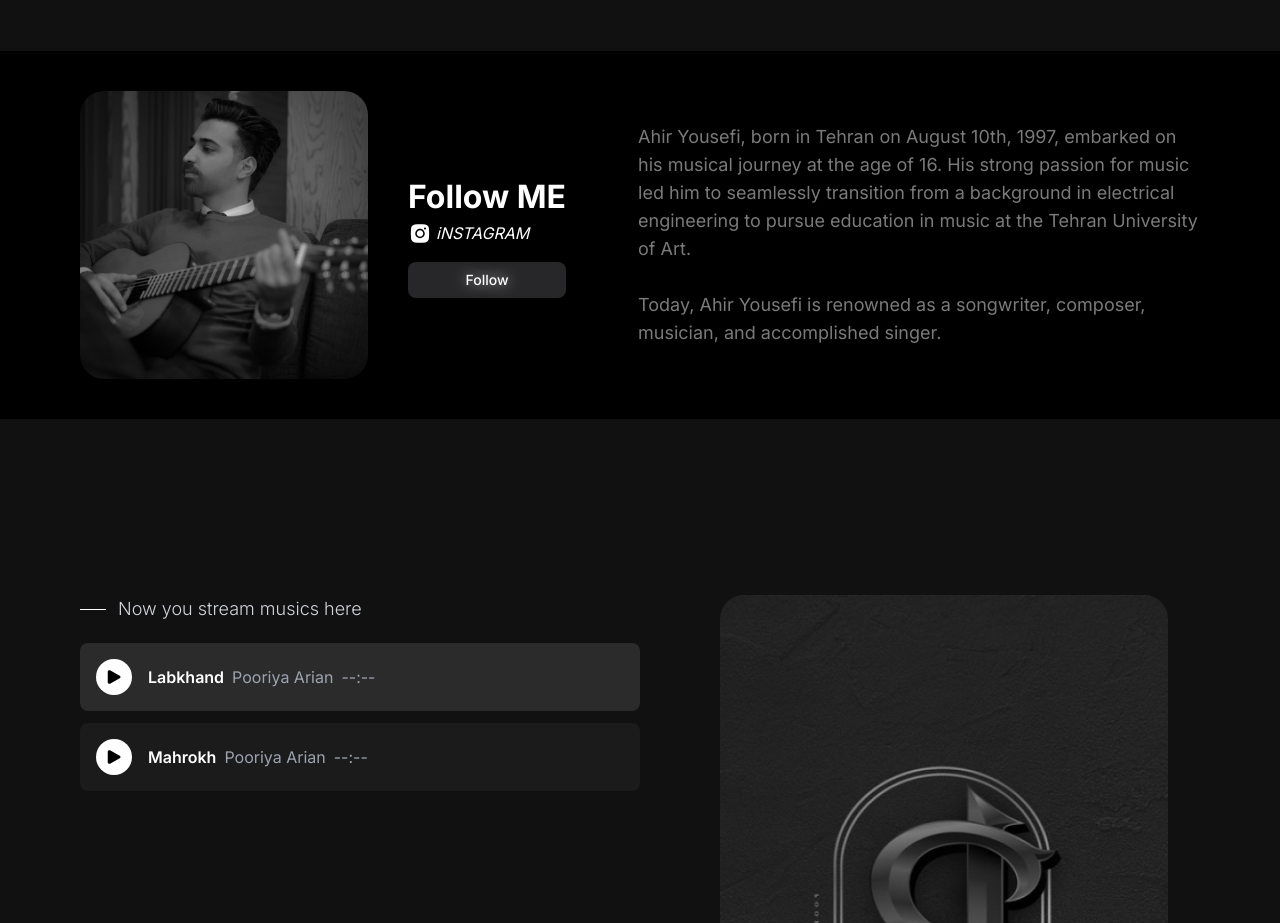
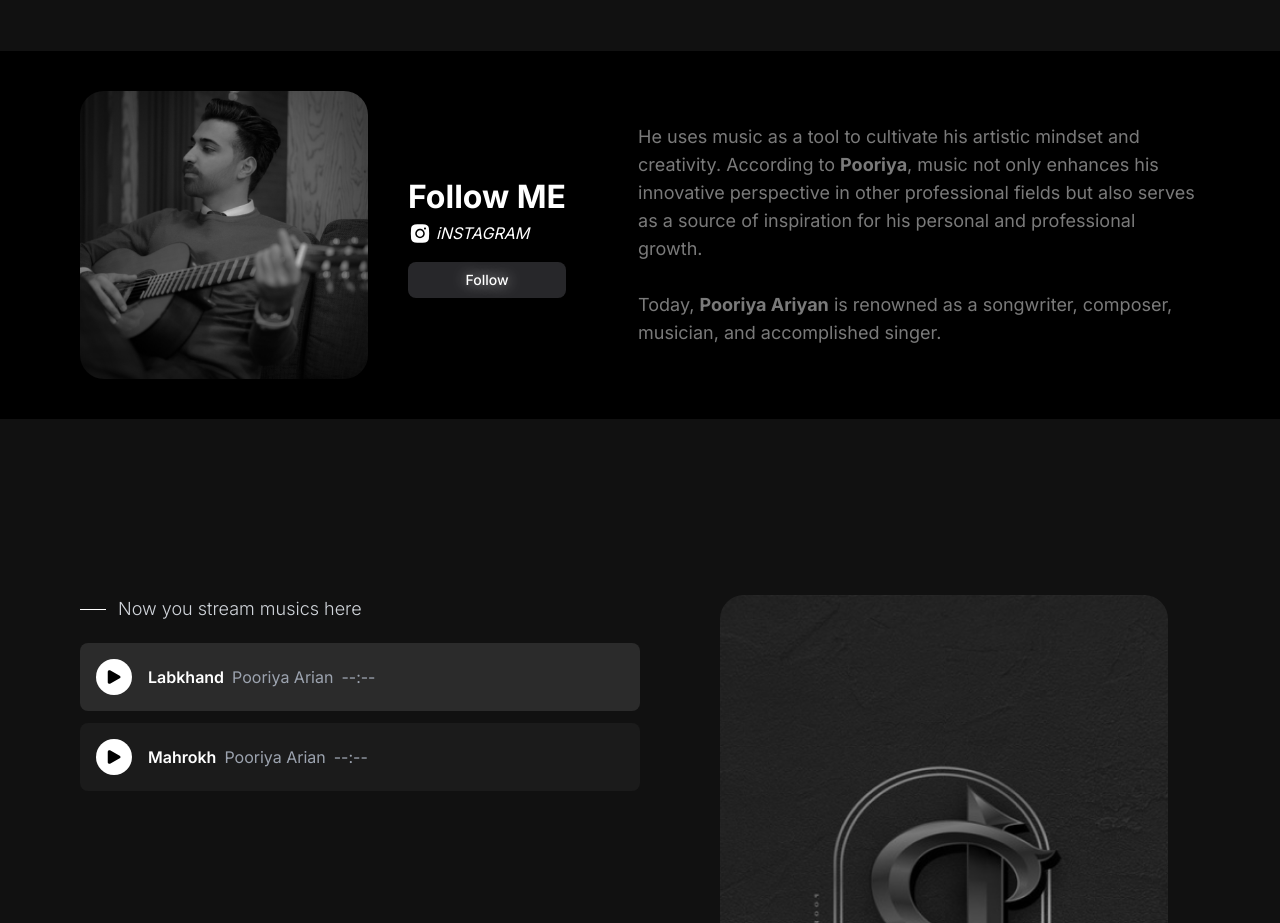
Before and after one commit to MiladDevarts/ahir-yousefi, a Next.js app: page / in a window 1280 px wide. Shown: the part 3400-4323 px from the top of the page. Built offline with nearby package versions, Linux system fonts and the light colour scheme; a web font is replaced by a local one.

Commit message:
fix: updste social activity content

```diff
--- a/components/Sections/SocialActivity/index.tsx
+++ b/components/Sections/SocialActivity/index.tsx
@@ -31,15 +31,15 @@ const SocialActivity = () => {
         </div>
         <div className="lg:grow">
           <p className="text-[#7A7A7A] text-lg">
-            Ahir Yousefi, born in Tehran on August 10th, 1997, embarked on his
-            musical journey at the age of 16. His strong passion for music led
-            him to seamlessly transition from a background in electrical
-            engineering to pursue education in music at the Tehran University of
-            Art.
+            He uses music as a tool to cultivate his artistic mindset and
+            creativity. According to <b className="font-bold">Pooriya</b>, music
+            not only enhances his innovative perspective in other professional
+            fields but also serves as a source of inspiration for his personal
+            and professional growth.
             <br />
             <br />
-            Today, Ahir Yousefi is renowned as a songwriter, composer, musician,
-            and accomplished singer.
+            Today, <b className="font-bold">Pooriya Ariyan</b> is renowned as a
+            songwriter, composer, musician, and accomplished singer.
           </p>
         </div>
       </div>
```
